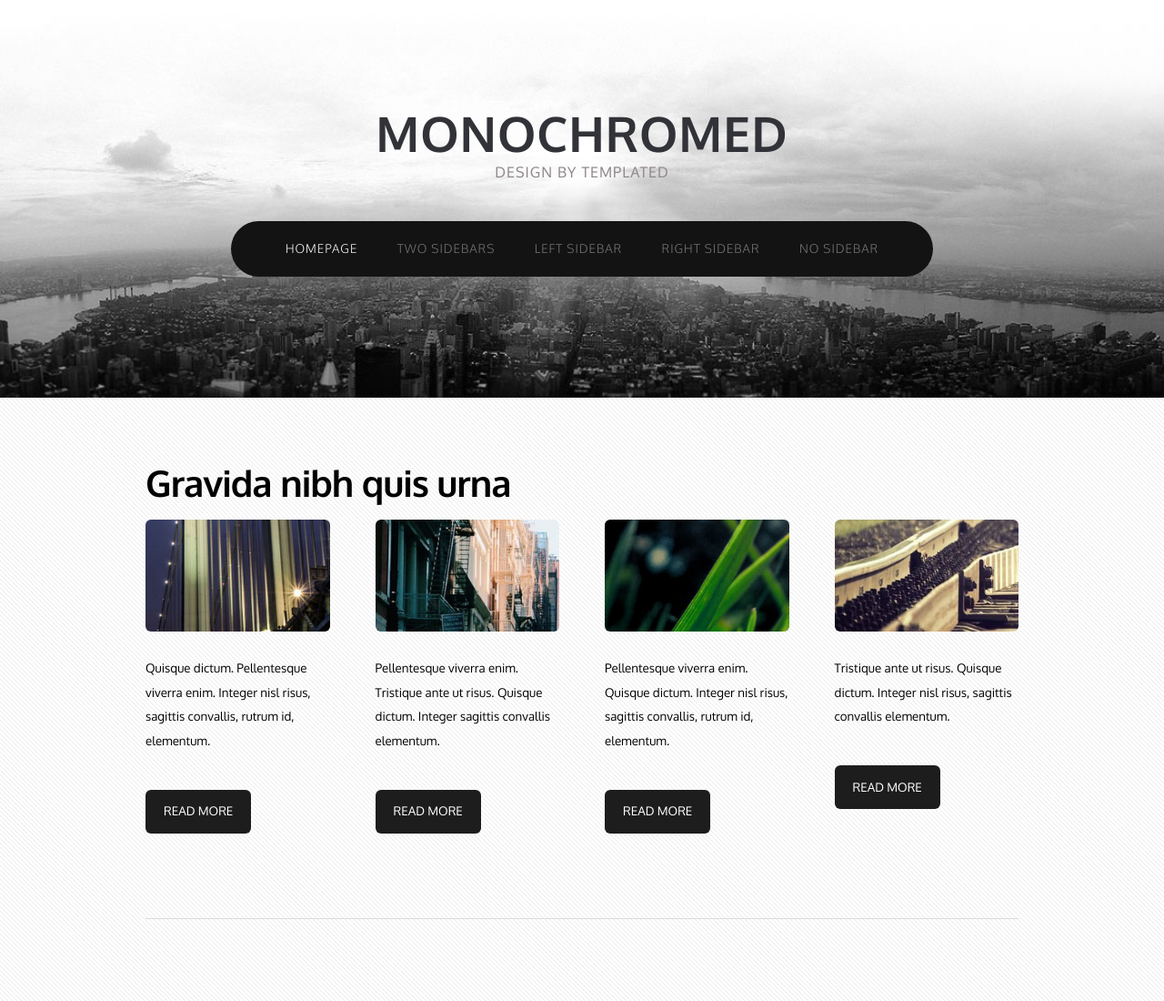
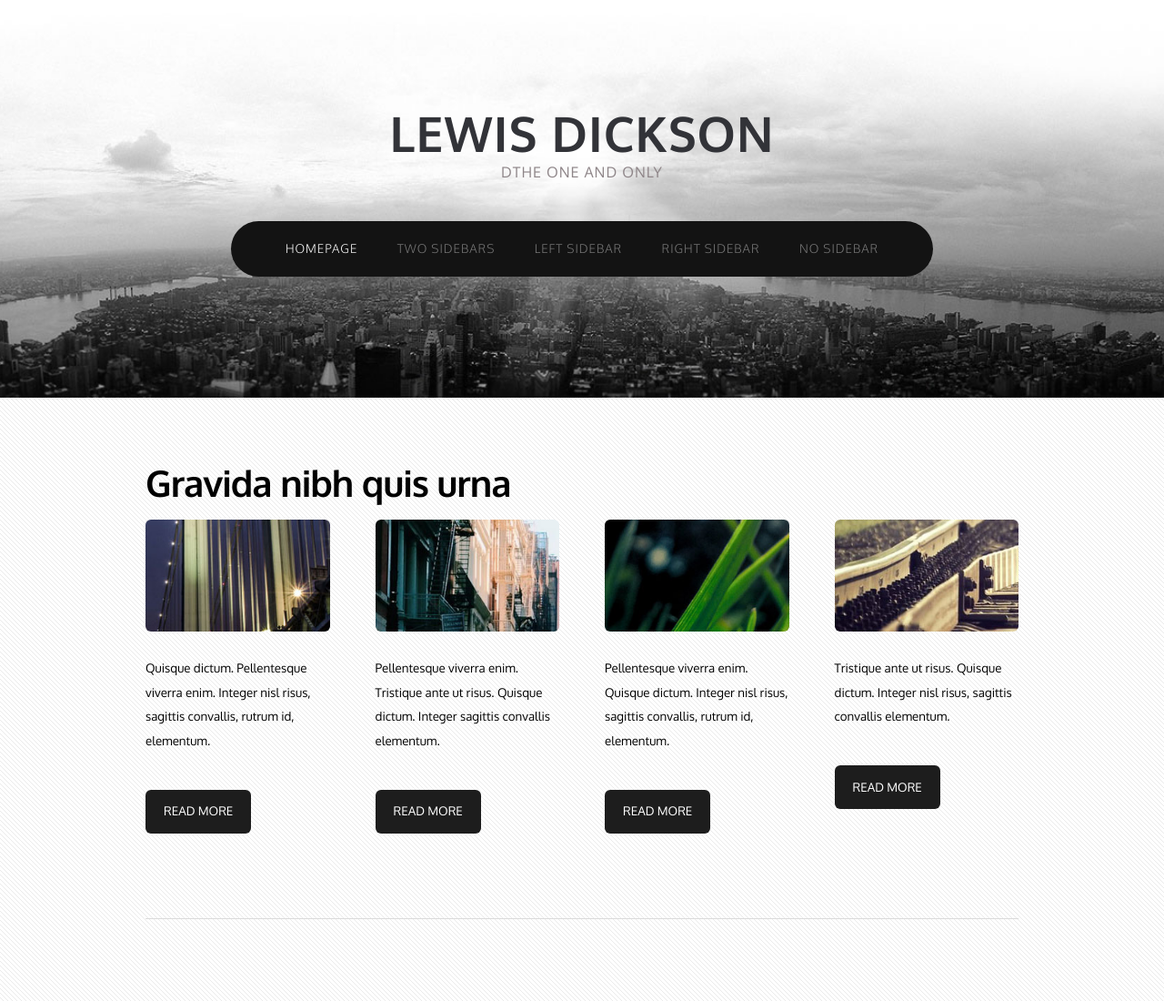
Before and after one commit to LewisDickson/LewisDickson.github.io, a plain HTML site: page index.html in a window 1280 px wide. Shown: the top 1100 px of the page at 91% size. Drawn offline with nearby package versions, Linux system fonts and the light colour scheme.

Commit message:
Update index.html

```diff
--- a/index.html
+++ b/index.html
@@ -1,12 +1,7 @@
 <!DOCTYPE HTML>
-<!--
-	Monochromed by TEMPLATED
-    templated.co @templatedco
-    Released for free under the Creative Commons Attribution 3.0 license (templated.co/license)
--->
 <html>
 	<head>
-		<title>Monochromed by TEMPLATED</title>
+		<title>Lewis Dickson</title>
 		<meta http-equiv="content-type" content="text/html; charset=utf-8" />
 		<meta name="description" content="" />
 		<meta name="keywords" content="" />
@@ -31,8 +26,8 @@
 
 				<!-- Logo -->
 					<div id="logo">
-						<h1><a href="#">Monochromed</a></h1>
-						<span>Design by TEMPLATED</span>
+						<h1><a href="#">Lewis Dickson</a></h1>
+						<span>DThe One and Only</span>
 					</div>
 
 				<!-- Nav -->
```
